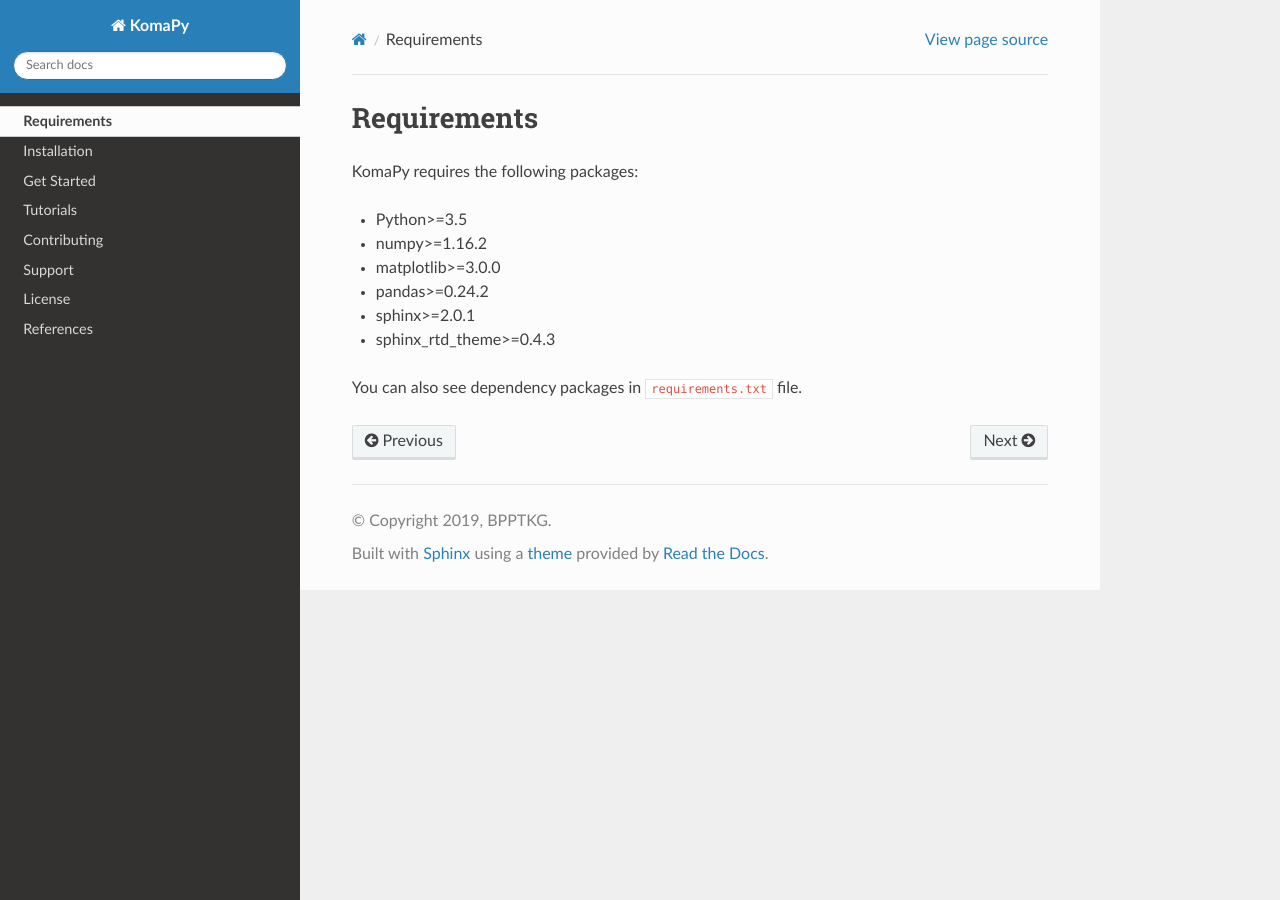
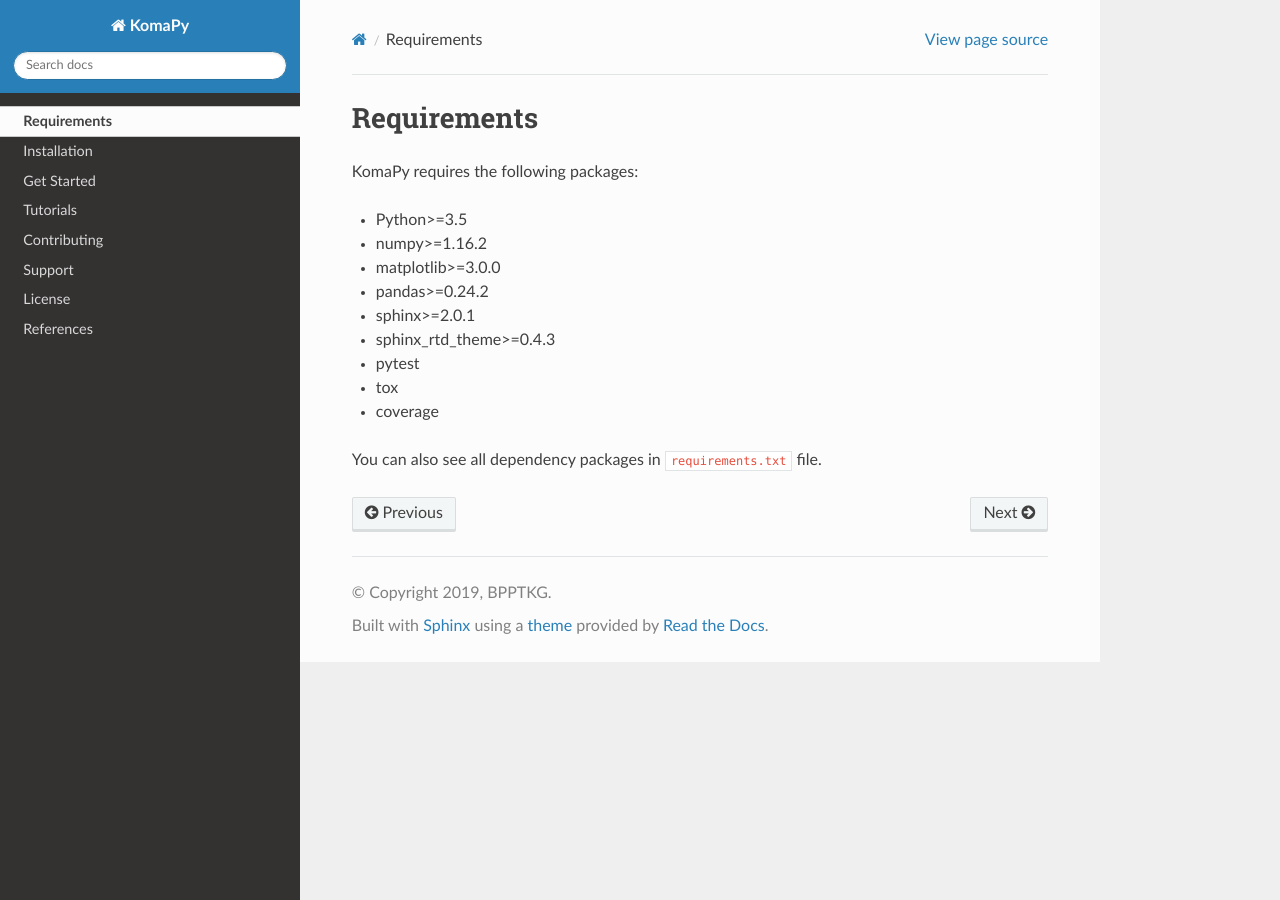
Before and after one commit to bpptkg/komapy, a Sphinx documentation site: the page built from docs/requirements.rst, in a window 1280 px wide. Built offline with Sphinx 7.4.7 and the Read the Docs theme 2.0.0, drawn with Linux system fonts in a browser that asks for light colours.

Commit message:
Update documentation

```diff
--- a/docs/get_started.rst
+++ b/docs/get_started.rst
@@ -60,9 +60,9 @@
 As you can see, we create an instance of ``Chart`` class and define its
 properties like ``title``, ``theme``, ``layout``, etc. You may want to pay
 attention to the ``layout`` property. A chart layout contains ``data`` property,
-which represent matplotlib subplots figure, and it holds information about
+which represent Matplotlib subplots figure, and it holds information about
 ``series`` property for each figure. A ``series`` property represent a
-matplotlib ``axis`` instance in KomaPy realm.
+Matplotlib ``axis`` instance in KomaPy realm.
 
 In a chart config, you can define one or more layout data, and one or more
 series data. The default chart layout in KomaPy is column-based layout, but you
--- a/docs/index.rst
+++ b/docs/index.rst
@@ -3,8 +3,8 @@
 ======
 
 KomaPy is Python library for creating customizable BPPTKG Monitoring API chart.
-KomaPy design philosophy is to only use a config to create customizable chart.
-It wraps matplotlib axes object and provides BMA data fetching mechanism that
+KomaPy design philosophy is only using a config to create a customizable chart.
+It wraps Matplotlib axes object and provides BMA data fetching mechanism that
 allow user to create customizable chart with ease and simplicity.
 
 .. toctree::
--- a/docs/requirements.rst
+++ b/docs/requirements.rst
@@ -10,5 +10,8 @@
 * pandas>=0.24.2
 * sphinx>=2.0.1
 * sphinx_rtd_theme>=0.4.3
+* pytest
+* tox
+* coverage
 
-You can also see dependency packages in ``requirements.txt`` file.
+You can also see all dependency packages in ``requirements.txt`` file.
--- a/docs/tutorials/axis_formatter.rst
+++ b/docs/tutorials/axis_formatter.rst
@@ -100,10 +100,10 @@
 .. image:: images/axis_formatter/af2.png
 
 
-If you want other formatter class, you can pass ``name`` field in the series
+If you want another formatter class, you can pass ``name`` field in the series
 config and provides additional ``params`` (list) and ``keyword_params``
 (dictionary) arguments. Most of Matplotlib axis formatter class will be
-accepted. Here it is the example:
+accepted. Here it is an example:
 
 .. code-block:: python
 
```
